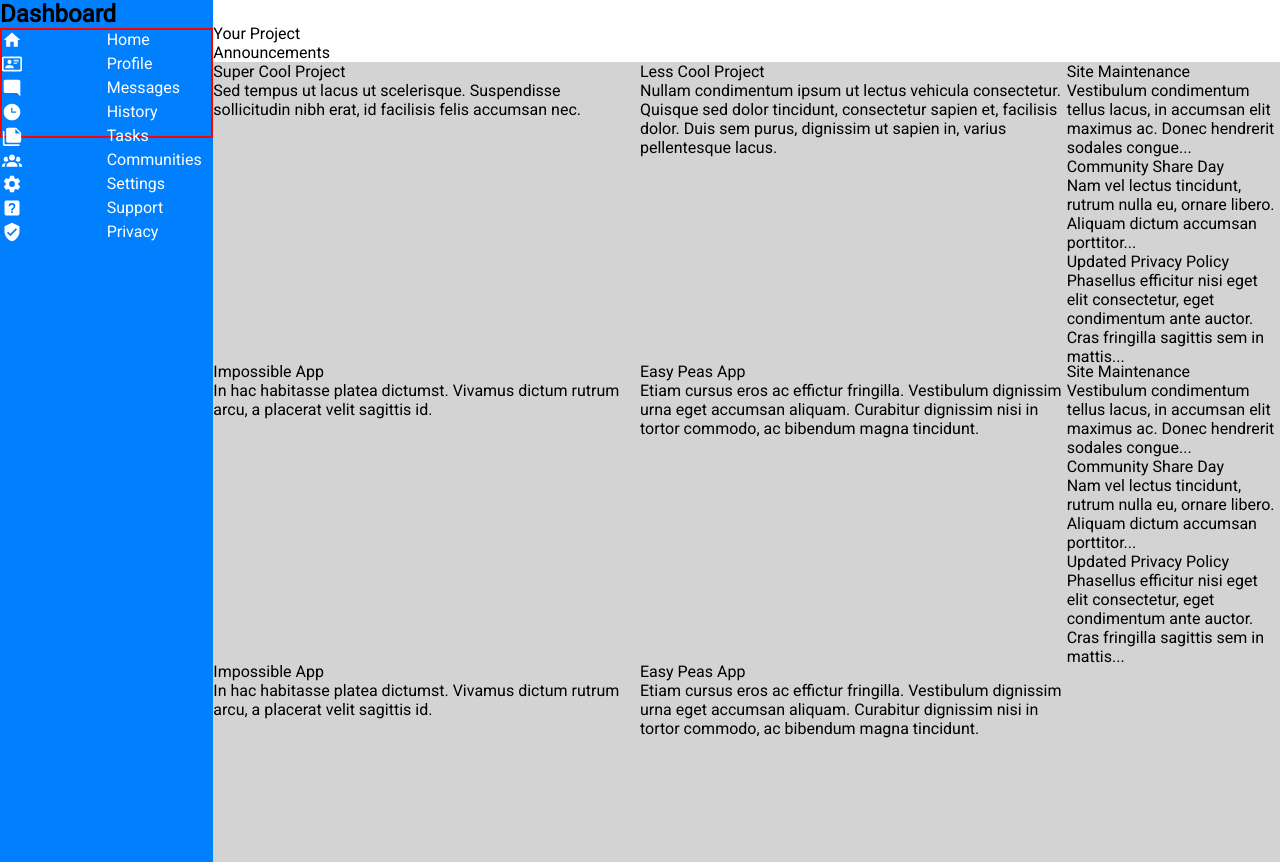
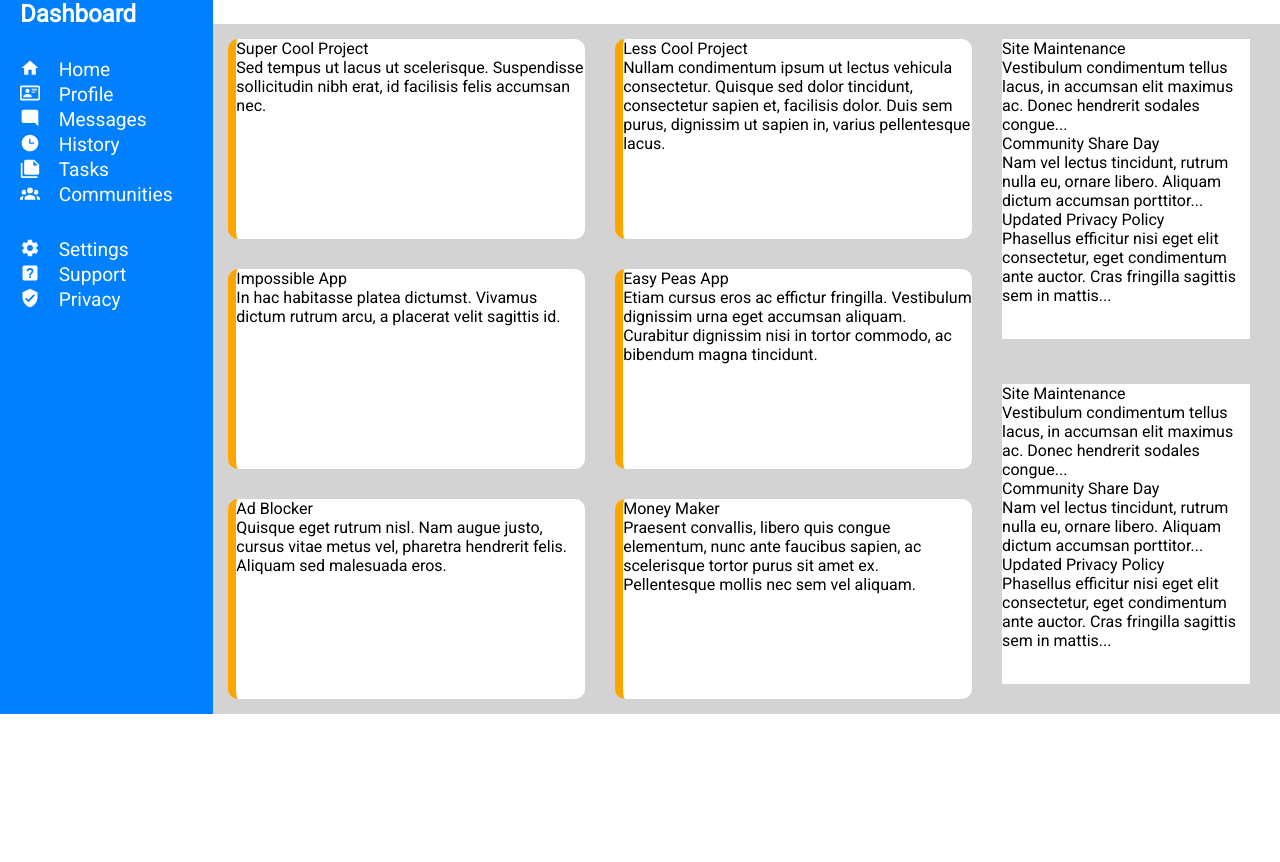
Before and after one commit to bamboratimo/admin-dashboard, a plain HTML site: page index.html in a window 1280 px wide. After the commit the page ends 800 px from the top, so only its background shows below. Drawn offline with Linux system fonts and the light colour scheme.

Commit message:
main content tweaks

```diff
--- a/index.html
+++ b/index.html
@@ -17,7 +17,7 @@
             <div class="search"></div>
         </div>
         <div class="sidebar">
-            <h2>Dashboard</h2>
+            <h2 class="main-heading">Dashboard</h2>
             <ul class="side-menu">
                 <li><svg xmlns="http://www.w3.org/2000/svg" viewBox="0 0 24 24"><title>home</title><path d="M10,20V14H14V20H19V12H22L12,3L2,12H5V20H10Z" /></svg></li>
                 <li>Home</li>
@@ -31,6 +31,8 @@
                 <li>Tasks</li>
                 <li><svg xmlns="http://www.w3.org/2000/svg" viewBox="0 0 24 24"><title>account-group</title><path d="M12,5.5A3.5,3.5 0 0,1 15.5,9A3.5,3.5 0 0,1 12,12.5A3.5,3.5 0 0,1 8.5,9A3.5,3.5 0 0,1 12,5.5M5,8C5.56,8 6.08,8.15 6.53,8.42C6.38,9.85 6.8,11.27 7.66,12.38C7.16,13.34 6.16,14 5,14A3,3 0 0,1 2,11A3,3 0 0,1 5,8M19,8A3,3 0 0,1 22,11A3,3 0 0,1 19,14C17.84,14 16.84,13.34 16.34,12.38C17.2,11.27 17.62,9.85 17.47,8.42C17.92,8.15 18.44,8 19,8M5.5,18.25C5.5,16.18 8.41,14.5 12,14.5C15.59,14.5 18.5,16.18 18.5,18.25V20H5.5V18.25M0,20V18.5C0,17.11 1.89,15.94 4.45,15.6C3.86,16.28 3.5,17.22 3.5,18.25V20H0M24,20H20.5V18.25C20.5,17.22 20.14,16.28 19.55,15.6C22.11,15.94 24,17.11 24,18.5V20Z" /></svg></li>
                 <li>Communities</li>
+            </ul>
+            <ul class="side-menu">
                 <li><svg xmlns="http://www.w3.org/2000/svg" viewBox="0 0 24 24"><title>cog</title><path d="M12,15.5A3.5,3.5 0 0,1 8.5,12A3.5,3.5 0 0,1 12,8.5A3.5,3.5 0 0,1 15.5,12A3.5,3.5 0 0,1 12,15.5M19.43,12.97C19.47,12.65 19.5,12.33 19.5,12C19.5,11.67 19.47,11.34 19.43,11L21.54,9.37C21.73,9.22 21.78,8.95 21.66,8.73L19.66,5.27C19.54,5.05 19.27,4.96 19.05,5.05L16.56,6.05C16.04,5.66 15.5,5.32 14.87,5.07L14.5,2.42C14.46,2.18 14.25,2 14,2H10C9.75,2 9.54,2.18 9.5,2.42L9.13,5.07C8.5,5.32 7.96,5.66 7.44,6.05L4.95,5.05C4.73,4.96 4.46,5.05 4.34,5.27L2.34,8.73C2.21,8.95 2.27,9.22 2.46,9.37L4.57,11C4.53,11.34 4.5,11.67 4.5,12C4.5,12.33 4.53,12.65 4.57,12.97L2.46,14.63C2.27,14.78 2.21,15.05 2.34,15.27L4.34,18.73C4.46,18.95 4.73,19.03 4.95,18.95L7.44,17.94C7.96,18.34 8.5,18.68 9.13,18.93L9.5,21.58C9.54,21.82 9.75,22 10,22H14C14.25,22 14.46,21.82 14.5,21.58L14.87,18.93C15.5,18.67 16.04,18.34 16.56,17.94L19.05,18.95C19.27,19.03 19.54,18.95 19.66,18.73L21.66,15.27C21.78,15.05 21.73,14.78 21.54,14.63L19.43,12.97Z" /></svg></li>
                 <li>Settings</li>
                 <li><svg xmlns="http://www.w3.org/2000/svg" viewBox="0 0 24 24"><title>help-box</title><path d="M11,18H13V16H11V18M12,6A4,4 0 0,0 8,10H10A2,2 0 0,1 12,8A2,2 0 0,1 14,10C14,12 11,11.75 11,15H13C13,12.75 16,12.5 16,10A4,4 0 0,0 12,6M5,3H19A2,2 0 0,1 21,5V19A2,2 0 0,1 19,21H5A2,2 0 0,1 3,19V5A2,2 0 0,1 5,3Z" /></svg></li>
@@ -40,52 +42,48 @@
             </ul>
         </div>
         <div class="main">
-            <div class="main-header">
-                <ul>
-                    <li>Your Project</li>
-                    <li>Announcements</li>
-                </ul>
-            </div>
             <div class="article">
                 <div class="card">
-                    <p>Super Cool Project</p>
+                    <p class="card-header">Super Cool Project</p>
                     <p>Sed tempus ut lacus ut scelerisque. Suspendisse sollicitudin nibh erat, id facilisis felis accumsan nec.</p>
                 </div>
                 <div class="card">
-                    <p>Less Cool Project</p>
+                    <p class="card-header">Less Cool Project</p>
                     <p>Nullam condimentum ipsum ut lectus vehicula consectetur. Quisque sed dolor tincidunt, consectetur sapien et, facilisis dolor. Duis sem purus, dignissim ut sapien in, varius pellentesque lacus.</p>
                 </div>
-                <div class="side-card">
-                    <p>Site Maintenance</p>
-                    <p>Vestibulum condimentum tellus lacus, in accumsan elit maximus ac. Donec hendrerit sodales congue...</p>
-                    <p>Community Share Day</p>
-                    <p>Nam vel lectus tincidunt, rutrum nulla eu, ornare libero. Aliquam dictum accumsan porttitor...</p>
-                    <p>Updated Privacy Policy</p>
-                    <p>Phasellus efficitur nisi eget elit consectetur, eget condimentum ante auctor. Cras fringilla sagittis sem in mattis...</p>
-                </div>
                 <div class="card">
-                    <p>Impossible App</p>
+                    <p class="card-header">Impossible App</p>
                     <p>In hac habitasse platea dictumst. Vivamus dictum rutrum arcu, a placerat velit sagittis id.</p>
                 </div>
                 <div class="card">
-                    <p>Easy Peas App</p>
+                    <p class="card-header">Easy Peas App</p>
                     <p>Etiam cursus eros ac effictur fringilla. Vestibulum dignissim urna eget accumsan aliquam. Curabitur dignissim nisi in tortor commodo, ac bibendum magna tincidunt.</p>
                 </div>
+                <div class="card">
+                    <p>Ad Blocker</p>
+                    <p>Quisque eget rutrum nisl. Nam augue justo, cursus vitae metus vel, pharetra hendrerit felis. Aliquam sed malesuada eros.</p>
+                </div>
+                <div class="card">
+                    <p>Money Maker</p>
+                    <p>Praesent convallis, libero quis congue elementum, nunc ante faucibus sapien, ac scelerisque tortor purus sit amet ex. Pellentesque mollis nec sem vel aliquam.</p>
+                </div>
+            </div>
+            <div class="article-side">
                 <div class="side-card">
-                    <p>Site Maintenance</p>
+                    <p class="card-header">Site Maintenance</p>
                     <p>Vestibulum condimentum tellus lacus, in accumsan elit maximus ac. Donec hendrerit sodales congue...</p>
-                    <p>Community Share Day</p>
+                    <p class="card-header">Community Share Day</p>
                     <p>Nam vel lectus tincidunt, rutrum nulla eu, ornare libero. Aliquam dictum accumsan porttitor...</p>
-                    <p>Updated Privacy Policy</p>
+                    <p class="card-header">Updated Privacy Policy</p>
                     <p>Phasellus efficitur nisi eget elit consectetur, eget condimentum ante auctor. Cras fringilla sagittis sem in mattis...</p>
                 </div>
-                <div class="card">
-                    <p>Impossible App</p>
-                    <p>In hac habitasse platea dictumst. Vivamus dictum rutrum arcu, a placerat velit sagittis id.</p>
-                </div>
-                <div class="card">
-                    <p>Easy Peas App</p>
-                    <p>Etiam cursus eros ac effictur fringilla. Vestibulum dignissim urna eget accumsan aliquam. Curabitur dignissim nisi in tortor commodo, ac bibendum magna tincidunt.</p>
+                <div class="side-card">
+                    <p class="card-header">Site Maintenance</p>
+                    <p>Vestibulum condimentum tellus lacus, in accumsan elit maximus ac. Donec hendrerit sodales congue...</p>
+                    <p class="card-header">Community Share Day</p>
+                    <p>Nam vel lectus tincidunt, rutrum nulla eu, ornare libero. Aliquam dictum accumsan porttitor...</p>
+                    <p class="card-header">Updated Privacy Policy</p>
+                    <p>Phasellus efficitur nisi eget elit consectetur, eget condimentum ante auctor. Cras fringilla sagittis sem in mattis...</p>
                 </div>
             </div>
         </div>
--- a/styles.css
+++ b/styles.css
@@ -10,21 +10,31 @@
     grid-template-columns: 1fr 5fr;
 }
 
+.main {
+    display: grid;
+    grid-template-columns: 3fr 1fr;
+    grid-column: 2 / 3;
+    background-color: lightgray;
+    padding: 15px 30px 15px 15px;
+    gap: 30px;
+}
+
 .sidebar {
     display: grid;
     background-color: #007FFF;
     grid-column: 1 / 2;
     grid-row: 1 / 3;
     align-content: start;
+    padding-left: 20px;
+    gap: 30px;
 }
 
 .side-menu {
     display: grid;
-    grid-template-columns: 1fr 1fr;
-    justify-items: start;
+    grid-template-columns: 1fr 4fr;
+    justify-content: space-around;
     color: white;
     height: 50%;
-    border: 2px solid red;
 }
 
 svg {
@@ -38,16 +48,34 @@ ul {
 
 .article {
     display: grid;
-    grid-template-columns: 2fr 2fr 1fr;
-    grid-column: 2 / 3;
-    grid-row: 2 / 3;
-    background-color: lightgray;
+    grid-template-columns: repeat(auto-fit, minmax(300px, 1fr));
+    gap: 30px;
+    align-content: center;
+}
+
+.article-side {
+    display: grid;
+    grid-template-columns: 1fr;
+    gap: 30px;
 }
 
 .card {
     height: 200px;
+    background-color: white;
+    border-left: 8px solid orange;
+    border-radius: 10px;
 }
 
 .side-card {
     height: 300px;
+    background-color: white;
 }
+
+.main-heading {
+    color: white;
+    font-weight: bolder;
+}
+
+.side-menu li {
+    font-size: 1.2rem;
+}
```
